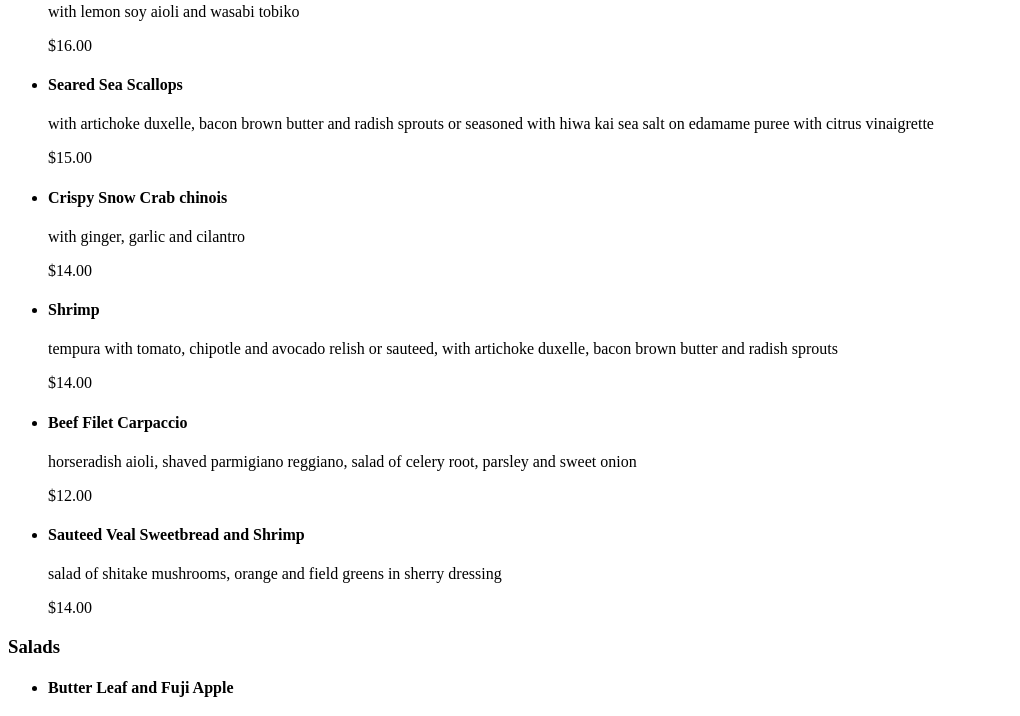
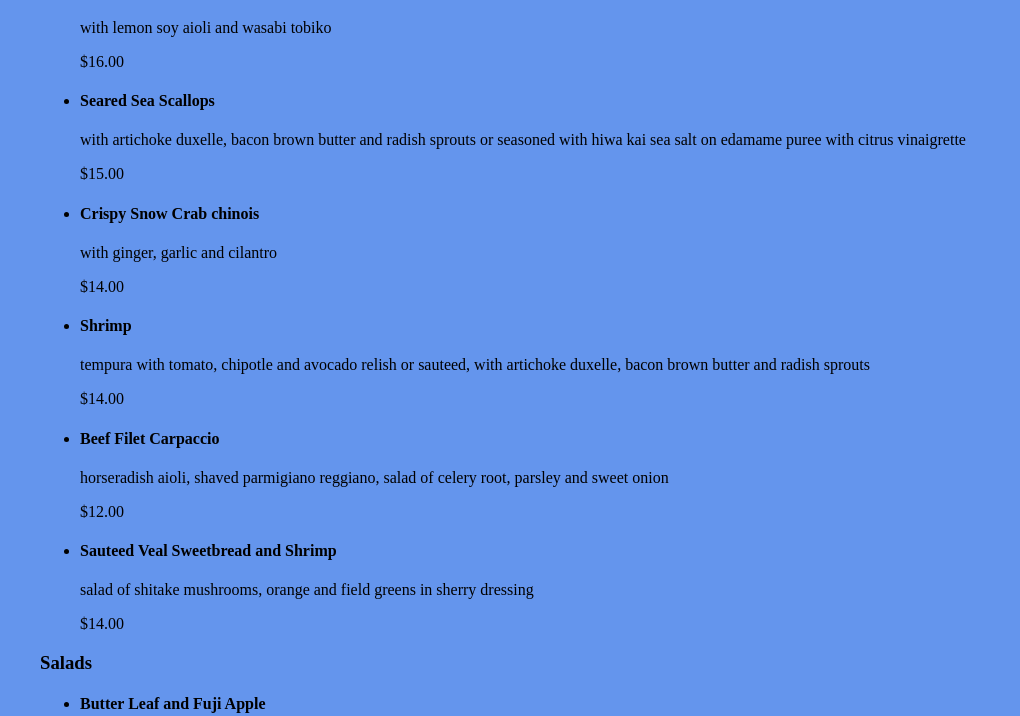
Before and after one commit to isawalker/isawalker.github.io, a plain HTML site: page grc338/restaurantmenu/index.html in a window 1280 px wide. Shown: the part 246-962 px from the top of the page, without its empty margins (0-1020 px from the left). Drawn offline with Linux system fonts and the light colour scheme.

Commit message:
Update style.css

```diff
--- a/grc338/restaurantmenu/style.css
+++ b/grc338/restaurantmenu/style.css
@@ -4,3 +4,12 @@ h1{
   font-family: san-serif;
 
 }
+
+body{
+
+    background-color: #6495ED;
+    padding: 0.5em 1.5em 1em 2em;
+
+
+
+}
```
